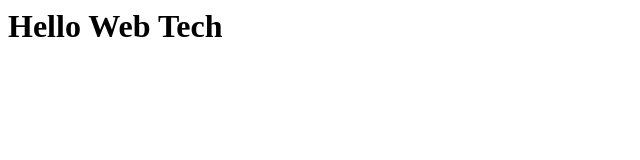
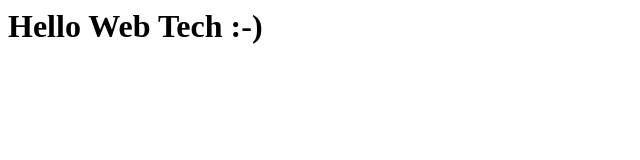
Before and after one commit to robertkister/set0801_labs, a plain HTML site: page hello.html in a window 1280 px wide. Shown: the full height of the page, 0-640 px from the left. Drawn offline with Linux system fonts and the light colour scheme.

Commit message:
On branch master

```diff
--- a/hello.html
+++ b/hello.html
@@ -3,6 +3,6 @@
 		<title>SET08101 - Web Tech</title>
 	</head>
 	<body>
-		<h1>Hello Web Tech</h1>
+		<h1>Hello Web Tech :-)</h1>
 	</body>
 </html>
```
